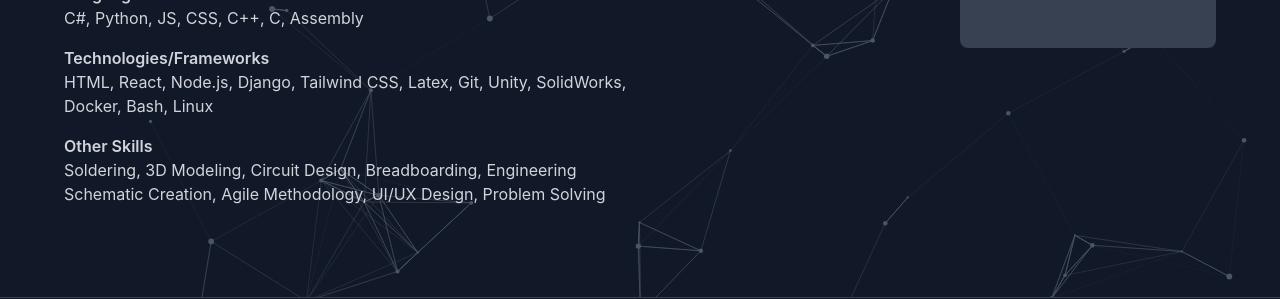
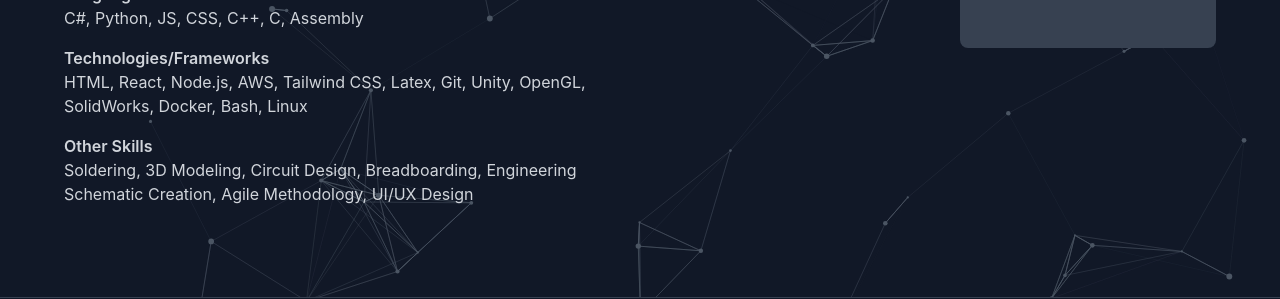
Before and after one commit to FATCullen/fatcullen.github.io, a React (Create React App) app: page / in a window 1280 px wide. Shown: the part 470-769 px from the top of the page. Built offline with nearby package versions, Linux system fonts and the light colour scheme.

Commit message:
Some skills section changes

```diff
--- a/src/App.js
+++ b/src/App.js
@@ -154,11 +154,11 @@
             </div>
             <div>
               <h4 className="font-semibold">Technologies/Frameworks</h4>
-              <p>HTML, React, Node.js, Django, Tailwind CSS, Latex, Git, Unity, SolidWorks, Docker, Bash, Linux</p>
+              <p>HTML, React, Node.js, AWS, Tailwind CSS, Latex, Git, Unity, OpenGL, SolidWorks, Docker, Bash, Linux</p>
             </div>
             <div>
               <h4 className="font-semibold">Other Skills</h4>
-              <p>Soldering, 3D Modeling, Circuit Design, Breadboarding, Engineering Schematic Creation, Agile Methodology, UI/UX Design, Problem Solving</p>
+              <p>Soldering, 3D Modeling, Circuit Design, Breadboarding, Engineering Schematic Creation, Agile Methodology, UI/UX Design</p>
             </div>
           </div>
         </div>
```
